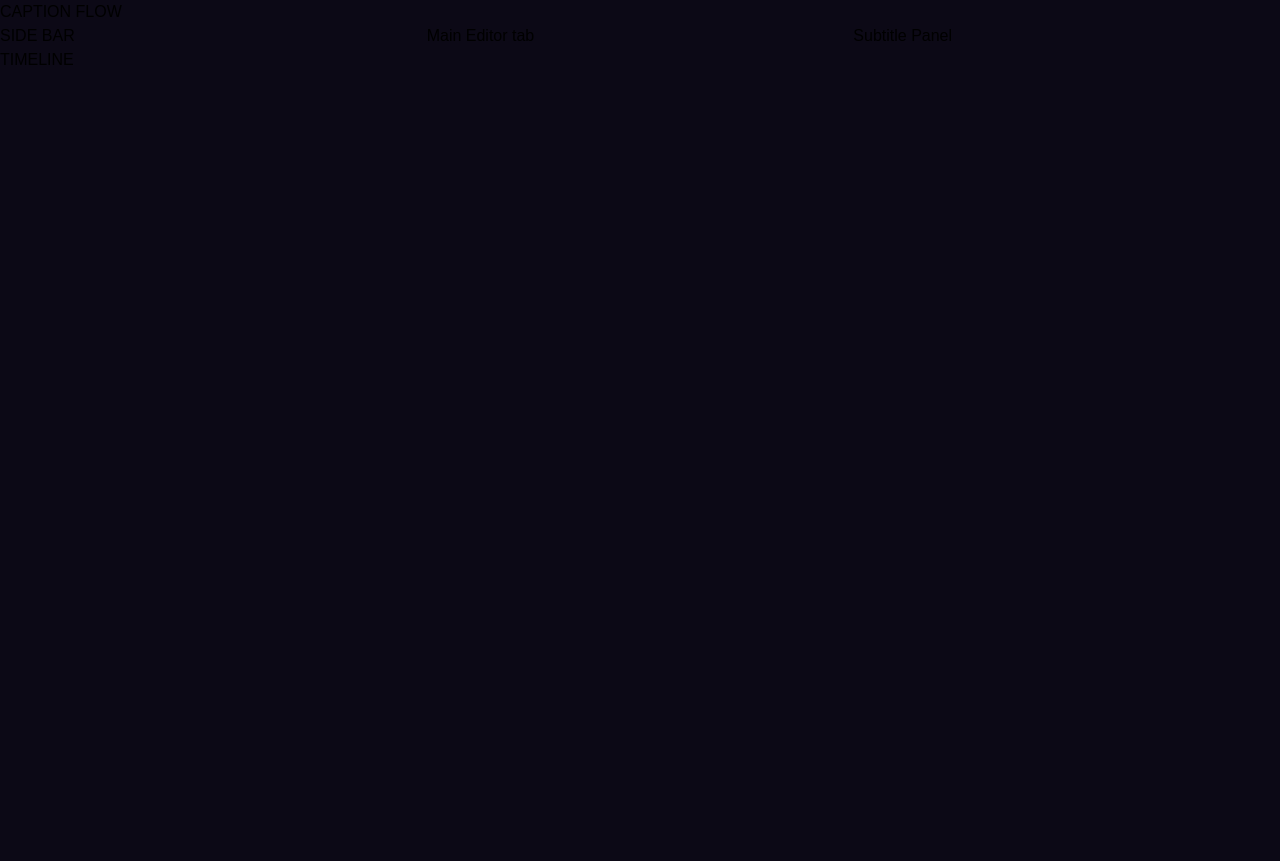
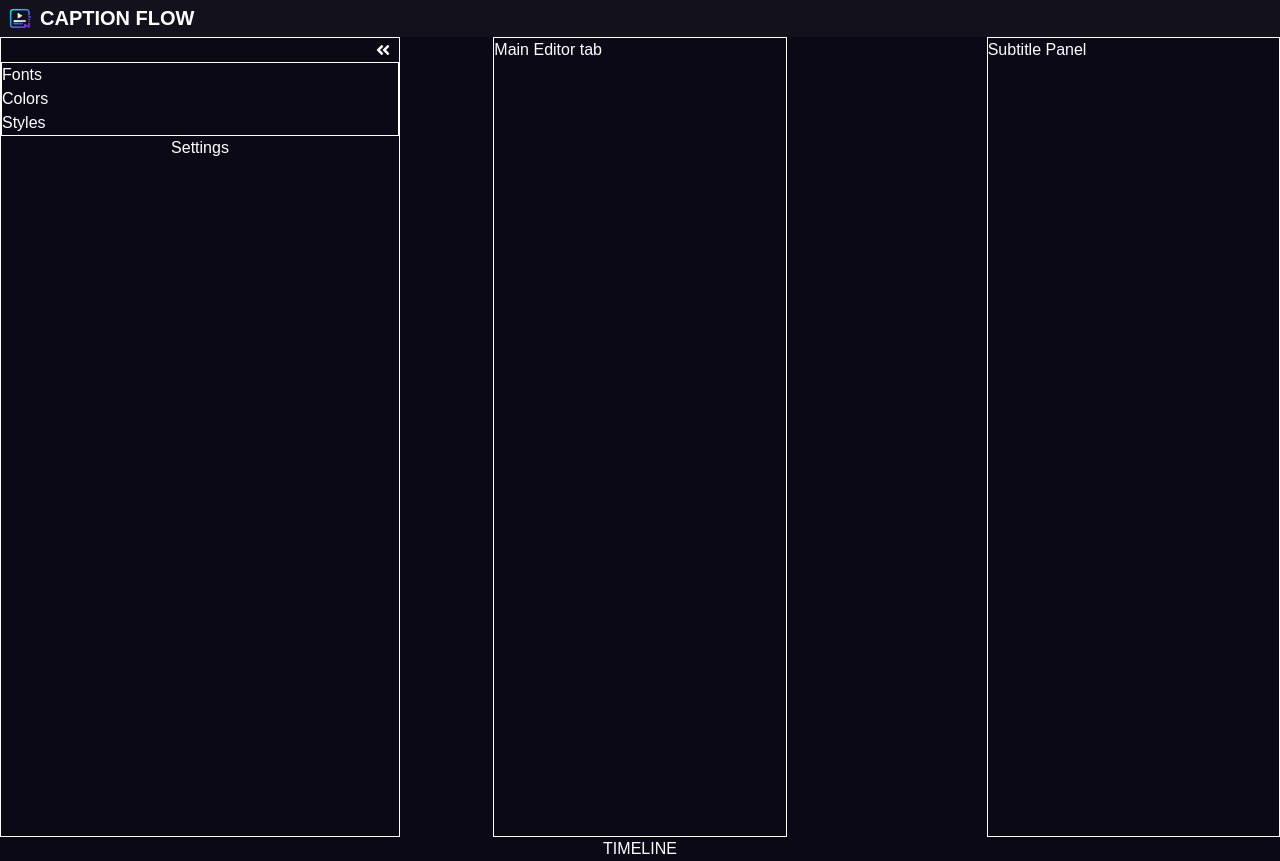
Before and after one commit to shaun045/ReactTS-CaptionFlow, a React (Vite) app: page /editor in a window 1280 px wide. Before the commit the page ends 800 px from the top, so only its background shows below. Built offline with nearby package versions, Linux system fonts and the light colour scheme; no server answers.

Commit message:
Improved UI outline and collapsible sidebar

```diff
--- a/src/components/MainEditor/MainEditor.tsx
+++ b/src/components/MainEditor/MainEditor.tsx
@@ -1,7 +1,7 @@
 
 export default function MainEditor() {
   return (
-    <main>
+    <main className="flex flex-col h-full w-full border">
       Main Editor tab
     </main>
   )
--- a/src/components/SideBar/SideBar.tsx
+++ b/src/components/SideBar/SideBar.tsx
@@ -1,8 +1,25 @@
+import { useState } from "react";
+import { FaAngleDoubleLeft } from "react-icons/fa";
 
 export default function SideBar() {
+  const [isCollapsed, setIsCollapsed] = useState(false);
+
   return (
-    <aside>
-      SIDE BAR
+    <aside className={`flex flex-col h-screen border transition-all duration-500 ${isCollapsed ? "w-16" : "w-100"}`}>
+
+      <div className="flex justify-end px-2 py-1">
+        <FaAngleDoubleLeft className={`cursor-pointer transition-all duration-500 ${isCollapsed ? "rotate-180" : ""}`}
+          onClick={() => setIsCollapsed(!isCollapsed)}
+        />
+      </div>
+
+      <ul className="border">
+        <li>Fonts</li>
+        <li>Colors</li>
+        <li>Styles</li>
+      </ul>
+
+      <button>Settings</button>
     </aside>
   )
 }
--- a/src/components/SubtitlePanel/SubtitlePanel.tsx
+++ b/src/components/SubtitlePanel/SubtitlePanel.tsx
@@ -1,7 +1,7 @@
 
 export default function SubtitlePanel() {
   return(
-    <div>
+    <div className="flex flex-col h-full w-full border">
       Subtitle Panel
     </div>
   )
--- a/src/pages/EditorPage.tsx
+++ b/src/pages/EditorPage.tsx
@@ -2,13 +2,19 @@ import MainEditor from "../components/MainEditor/MainEditor";
 import SideBar from "../components/SideBar/SideBar";
 import SubtitlePanel from "../components/SubtitlePanel/SubtitlePanel";
 import Timeline from "../components/Timeline/Timeline";
+import logo from "../assets/logo/Logo-bgremoved.png";
 
 export default function EditorPage() {
   return (
-    <div className='flex flex-col'>
-      <h1>CAPTION FLOW</h1>
+    <div className='flex flex-col text-white items-center'>
+      <div className="flex w-full py-1 bg-[#13111C]">
+        <img src={logo} alt="logo" className="w-10"/>
+        <h1 className="flex text-xl font-bold items-center">
+          CAPTION FLOW
+        </h1>
+      </div>
 
-      <div className='grid grid-cols-3'>
+      <div className='grid grid-cols-3 gap-50 h-full w-full'>
         <SideBar />
         <MainEditor />
         <SubtitlePanel />
```
Also changed, not shown: src/assets/logo/Logo-bgremoved.png (added).
